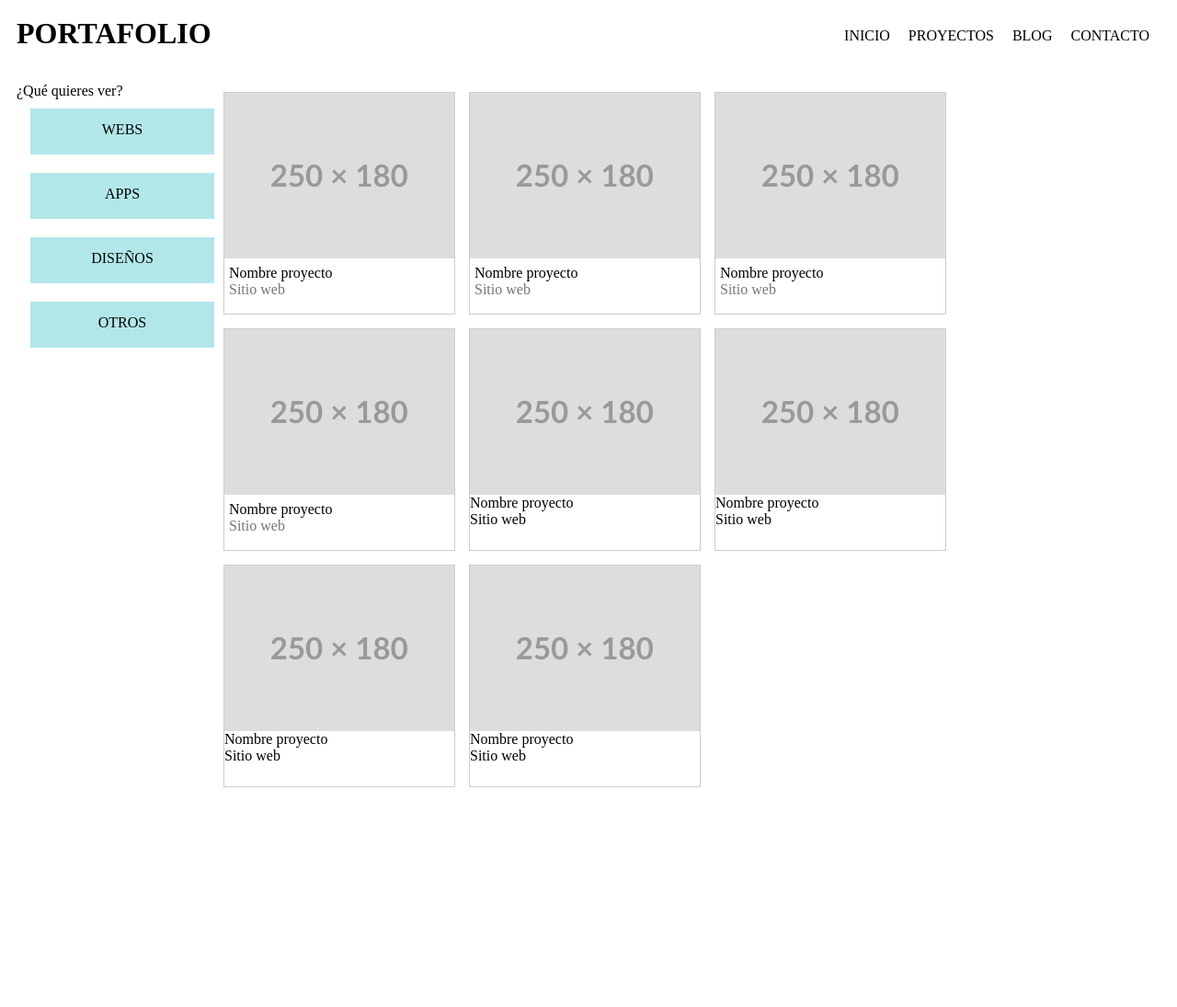
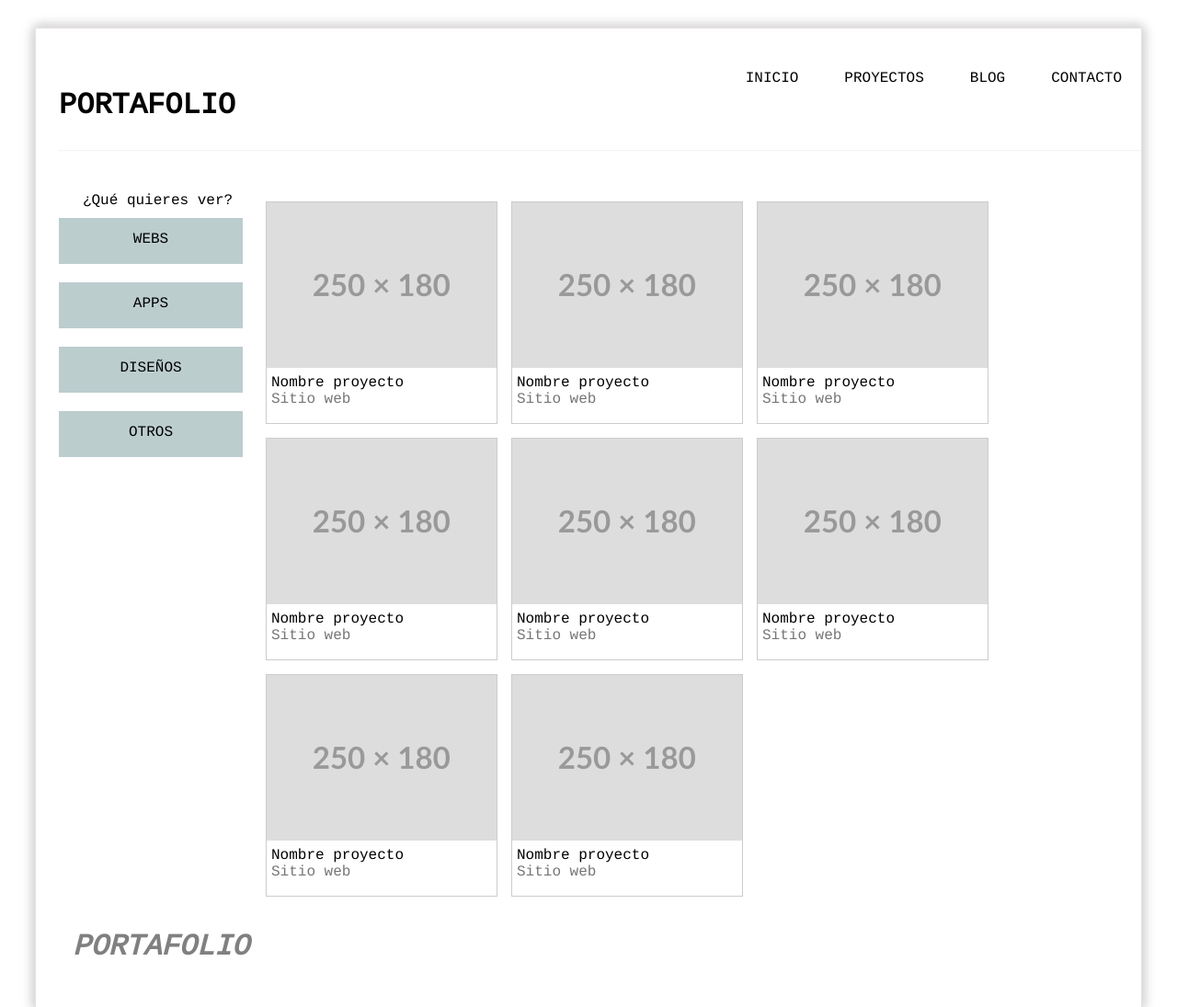
Before and after one commit to piol14/proyecto1diseno, a plain HTML site: page index.html in a window 1280 px wide. Shown: the top 1095 px of the page at 92% size. Before the commit the page ends 889 px from the top, so only its background shows below. Drawn offline with Linux system fonts and the light colour scheme.

Commit message:
subiendo esto

```diff
--- a/index.html
+++ b/index.html
@@ -10,6 +10,7 @@
     <div id="contenedor">
         <div id="titulo">
             <h1>PORTAFOLIO</h1>
+            <hr id="linea1">
         </div>
         <div id="menu">
             <ul>
@@ -27,6 +28,7 @@
         <div class="flex">
         <div class="categorias">
             <p id="que">¿Qué quieres ver?</p>
+
             <div class="categoria">WEBS</div>
             <div class="categoria">APPS</div>
             <div class="categoria">DISEÑOS</div>
@@ -74,8 +76,14 @@
                 <p>Nombre proyecto</p>
                 <p>Sitio web</p>
             </div>
+
         </div>
     </div>
+    <footer>
+    <div id="footer">
+        <h1> PORTAFOLIO </h1>
+    </div>
+</footer>
     </div>
 </body>
 </html>
--- a/styles.css
+++ b/styles.css
@@ -1,18 +1,45 @@
+
+  @import url('https://fonts.googleapis.com/css2?family=Cousine&display=swap');
+*{
+    font-family: 'Cousine', monospace;
+}
 #contenedor {
+    margin-top: 30px;
+    margin-left: 30px;
+    margin-right: 30px;
+    margin-bottom: 30px;
     justify-content: space-between;
-    align-items: center;
-    padding: 10px;
+  align-items: center;
+  padding: 25px;
+  border: 1px solid #e4e2e2;
+  box-shadow:
+  5px 0 10px rgba(214, 212, 212, 0.663),
+  -5px 0 10px rgba(214, 212, 212, 0.663),
+  0 5px 10px rgba(214, 212, 212, 0.663),
+  0 -5px 10px rgba(214, 212, 212, 0.663);
 }
 
+#linea1{
+    width: 102%;
+    opacity: 10%;
+    margin-top: 30px;
+}
 #titulo h1 {
-    margin: 0;
+    margin-top: 40px;
+
 }
-
+hr{
+    margin-top: 50px;
+    color: rgba(128, 128, 128, 0.425);
+    margin-left: 0;
+    margin-right: 0;
+}
 #menu ul {
     display: flex;
     list-style-type: none;
-    margin: 0;
-    margin-top: 20px;
+
+
+
     padding: 0;
     position: absolute;
     top: 10px;
@@ -20,12 +47,11 @@
 }
 
 #menu li {
-    margin-right: 20px;
+    margin-top: 50px;
+    margin-right: 50px;
 }
 
-hr {
-    width: 100%;
-}
+
 
 .linea {
     margin-bottom: 30px;
@@ -34,13 +60,14 @@ hr {
 }
 
 .categoria {
+
     margin-bottom: 20px;
-    margin-left: 15px;
+    margin-right: 15px;
     text-align: center;
     width: 200px;
     height: 50px;
     padding: 14px;
-    background-color: rgb(178, 231, 233);
+    background-color: rgb(188, 205, 206);
     flex-direction: row;
     margin-top: 10px;
     box-sizing: border-box;
@@ -99,3 +126,23 @@ p {
     margin-top: 7px;
     margin-left: 5px;
 }
+.fila2 p:nth-child(3) {
+    color: rgb(119, 117, 117);
+    margin-left: 5px;
+}
+
+.fila2 p:nth-child(2) {
+    margin-top: 7px;
+    margin-left: 5px;
+}
+#footer{
+
+    margin: 0;
+    color : grey;
+    margin-left: 15px;
+    font-style: italic;
+}
+
+#que{
+    text-align: center;
+}
```
